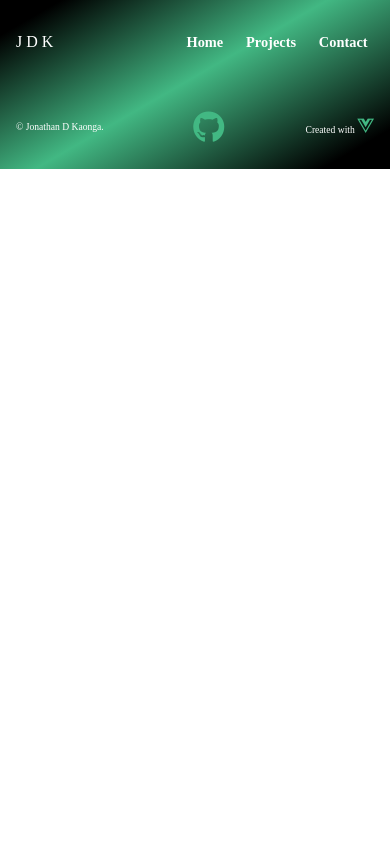
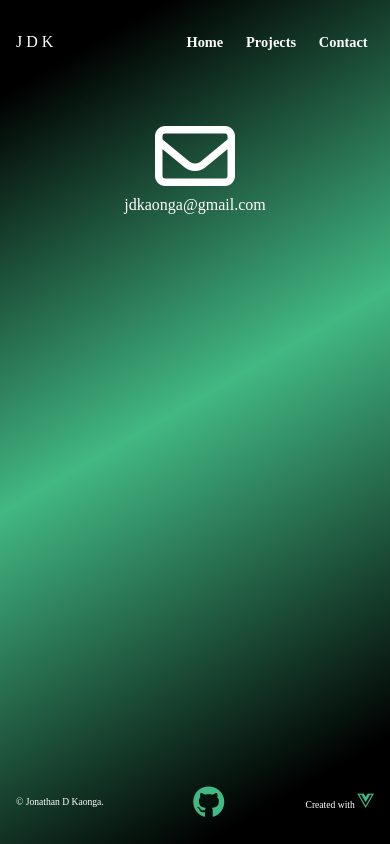
Before and after one commit to jonthedev/jdk-nuxt, a Nuxt app: page /Contact in a window 390 px wide. Built offline with nearby package versions, Linux system fonts and the light colour scheme; a web font is replaced by a local one.

Commit message:
added contact page

```diff
--- /dev/null
+++ b/pages/Contact.vue
@@ -0,0 +1,73 @@
+<template>
+  <main id="contact">
+    <div class="contact-container">
+      <div class="contact-icon">
+        <i class="far fa-envelope"></i>
+        <p>jdkaonga@gmail.com</p>
+      </div>
+    </div>
+  </main>
+</template>
+
+<script>
+import gsap from "gsap";
+export default {
+  mounted() {
+    gsap.to(".contact-icon", {
+      x: 0,
+      duration: 1,
+      ease: "bounce",
+      opacity: 1,
+      stagger: 0.25,
+    });
+  },
+};
+</script>
+
+<style scoped>
+#contact {
+  height: 80vh;
+  padding: 2rem;
+}
+
+.contact-icon {
+  display: flex;
+  align-items: center;
+  justify-content: space-around;
+  flex-wrap: wrap;
+  margin-bottom: 2rem;
+  opacity: 0;
+
+  transform: translateX(10rem);
+}
+
+p {
+  font-size: 2rem;
+  margin-bottom: 1rem;
+  color: var(--bg-dark);
+}
+
+i {
+  font-size: 13rem;
+  color: var(--text-light);
+}
+
+@media screen and (max-width: 700px) {
+  .contact-icon {
+    flex-direction: column;
+  }
+
+  p,
+  i {
+    color: var(--text-light);
+  }
+
+  p {
+    font-size: 1rem;
+  }
+
+  i {
+    font-size: 5rem;
+  }
+}
+</style>
```
